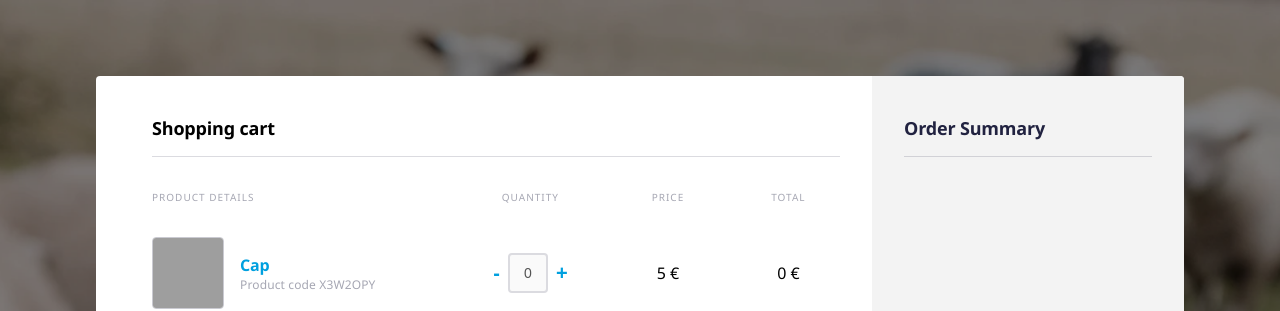
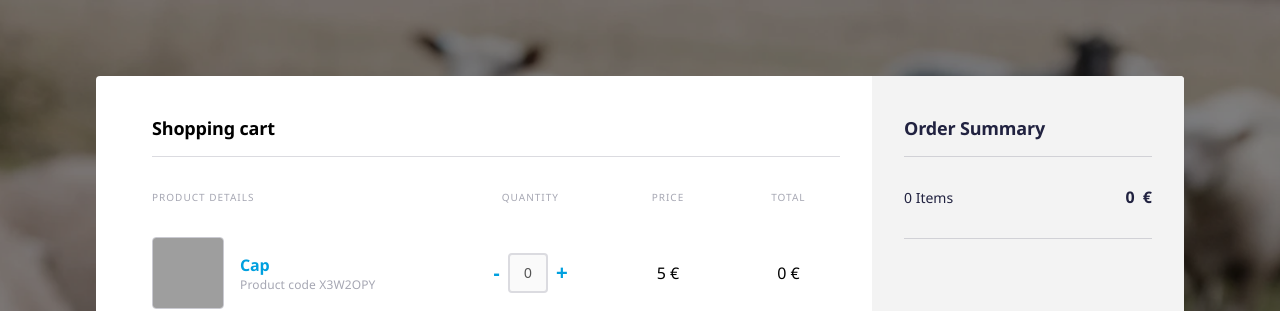
Before and after one commit to brunogarcia/vue3-shop, a Vue app: page / in a window 1280 px wide. Shown: the top 311 px of the page. Built offline with nearby package versions, Linux system fonts and the light colour scheme; grey boxes are pictures that could not be loaded.

Commit message:
[feat] Create component: summary items

```diff
--- /dev/null
+++ b/src/components/SummaryItems.vue
@@ -0,0 +1,36 @@
+<template>
+  <ul class="summary-items wrapper border">
+    <li>
+      <span class="summary-items-number" data-test="summary-items-number">
+        {{ totalItems }} Items
+      </span>
+      <span class="summary-items-price" data-test="summary-items-price">
+        {{ totalCost }}
+        <span class="currency">€</span>
+      </span>
+    </li>
+  </ul>
+</template>
+
+<script lang="ts">
+import { mapGetters } from "vuex";
+import { defineComponent } from "vue";
+
+export default defineComponent({
+  name: "SummaryItems",
+
+  computed: {
+    ...mapGetters({
+      totalCost: "shopping/totalCost",
+      totalItems: "shopping/totalItems"
+    })
+  }
+});
+</script>
+
+<style scoped>
+.summary-items-price {
+  font-size: 16px;
+  font-weight: bold;
+}
+</style>
--- a/src/views/Summary.vue
+++ b/src/views/Summary.vue
@@ -1,17 +1,20 @@
 <template>
   <aside class="summary">
     <Title title="Order Summary" />
+    <SummaryItems />
   </aside>
 </template>
 
 <script lang="ts">
 import { defineComponent } from "vue";
 import Title from "@/components/Title.vue";
+import SummaryItems from "@/components/SummaryItems.vue";
 
 export default defineComponent({
   name: "Summary",
   components: {
-    Title
+    Title,
+    SummaryItems
   }
 });
 </script>
```
Also changed, not shown: 2 other files (tests, documents, lock files or other folders).
